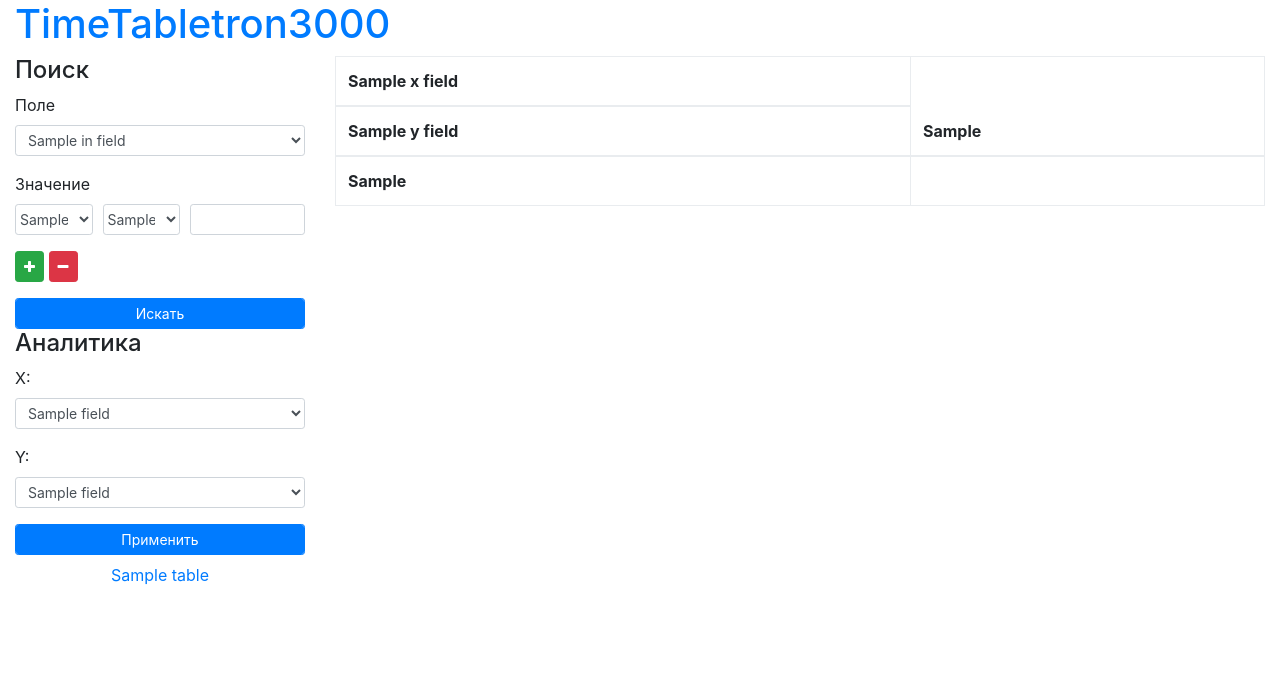
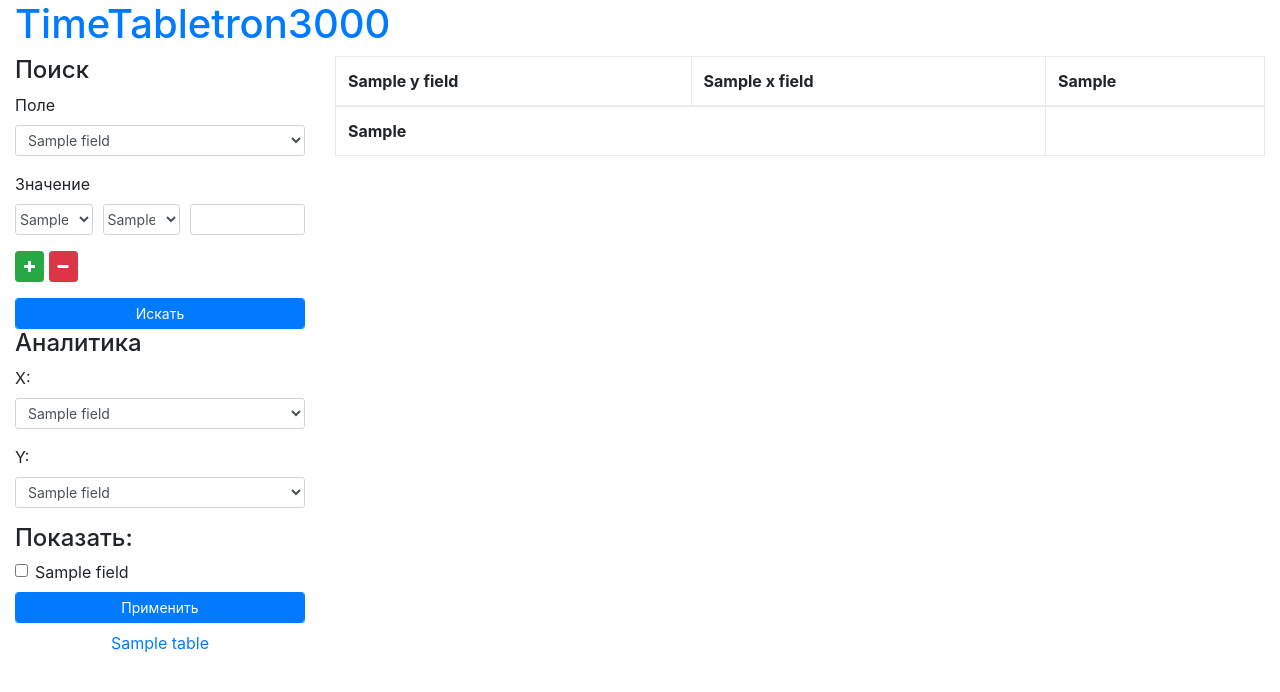
Before and after one commit to ZeroICQ/timetable, a Flask app: template templates/analytics.html in a window 1280 px wide. Shown: the part 56-748 px from the top of the page. Run offline with Flask 2, Linux system fonts and the light colour scheme; the template is opened without the code that fills it: most values are stand-ins (such as "Sample title", 1, 10 or a date in 2020); lists and menus that the app fills with data are empty; some libraries are stand-ins or nearby versions.

Commit message:
Add col seletc

```diff
--- a/app.py
+++ b/app.py
@@ -227,6 +227,13 @@ def analytics(table=None):
     data['x_field_name'] = x_field_name
     data['y_field_name'] = y_field_name
 
+    show_fields = request.args.getlist('show_fields', type=type_checkers.model_field(model))
+
+    if not show_fields:
+        show_fields = [field.resolved_name for field in data['fields'] if field.resolved_name != x_field.resolved_name and field.resolved_name != y_field.resolved_name]
+
+    data['show_fields'] = show_fields
+
     analytics_table = {}
     all_x = set()
     all_y = set()
--- a/templates/analytics.html
+++ b/templates/analytics.html
@@ -16,7 +16,6 @@
         </select>
       </div>
 
-
       <div class="form-group">
         <label>Y:</label>
         <select name='y_field' class="form-control form-control-sm">
@@ -25,6 +24,17 @@
         {% endfor %}
         </select>
       </div>
+
+      <h4>Показать:</h4>
+      {% for field in fields %}
+        <div class="form-check">
+          <label class="form-check-label">
+            <input name="show_fields" class="form-check-input" type="checkbox" value="{{field.qualified_col_name}}" {% if field.qualified_col_name in show_fields %} checked {% endif %}>
+            {{ field.title }}
+          </label>
+        </div>
+      {% endfor %}
+
       <input type="submit" value="Применить" class="form-control form-control-sm btn btn-sm btn-primary">
     </form>
 
@@ -42,37 +52,39 @@
       <table class="table table-bordered">
         <thead>
           <tr>
+            <th align="left">{{y_field.title}}</th>
             <th align="right">{{x_field.title}}</th>
             {% for x in all_x %}
-              <th rowspan="2">
+              <th>
                 {{x}}
               </th>
             {% endfor %}
           </tr>
-          <tr>
-            <th align="left">{{y_field.title}}</th>
-          </tr>
         </thead>
         {% for y in all_y %}
           <tr>
-            <th>{{y}}</th>
+            <th colspan="2">{{y}}</th>
             {% for x in all_x %}
               <td>
                 {% if analytics_table[y][x] %}
                   <table>
                     <thead>
                       {% for in_field in fields %}
+                        {% if in_field.resolved_name in show_fields %}
                           <th>
                             {{ in_field.title }}
                           </th>
+                        {% endif %}
                       {% endfor %}
                     </thead>
                     {% for el in analytics_table[y][x] %}
                       <tr>
                         {% for in_field in fields %}
+                          {% if in_field.resolved_name in show_fields %}
                             <td>
                               {{ el[in_field.qualified_col_name] }}
                             </td>
+                          {% endif %}
                         {% endfor %}
                       </tr>
                     {% endfor %}
```
Lines whose indentation alone changed are shown as unchanged.
